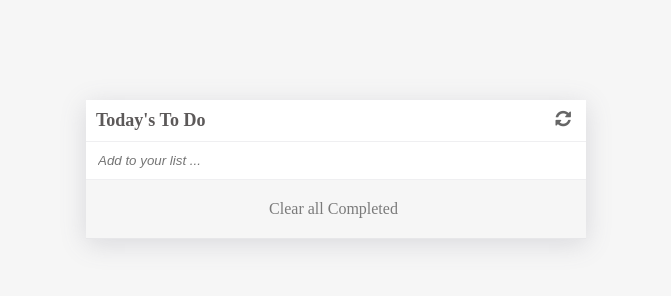
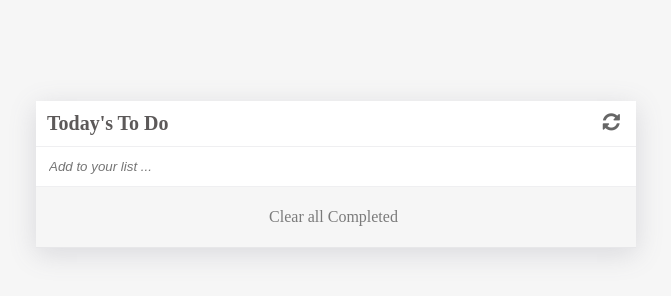
Before and after one commit to Carshy/To-Do-List-JS-App, a website built with webpack: page src/index.html in a window 1280 px wide. Shown: the whole page, without its empty margins (304-975 px from the left). Built offline with nearby package versions, Linux system fonts and the light colour scheme.

Commit message:
Make changes to fix eslint errors

```diff
--- a/src/completedtasks.js
+++ b/src/completedtasks.js
@@ -3,7 +3,7 @@ const storetask = (todoList) => {
 };
 
 const gettasks = () => JSON.parse(localStorage.getItem('todo-list-group'));
-// Make checkbox true for completed taskss
+// *****Make checkbox true for completed tasks
 export default (e) => {
   const list = gettasks();
   if (e.target.checked === true) {
--- a/src/displayhtml.js
+++ b/src/htmldisplay.js
@@ -28,7 +28,7 @@ export default (() => {
     const list = document.querySelector('#todo-list-group');
     list.insertBefore(newItem, btn);
   };
-  // Display List
+  // *****Display List
   const displayList = () => {
     const LocalStoragelist = localstore.gettasks();
     LocalStoragelist.forEach((item) => {
--- a/src/style.css
+++ b/src/style.css
@@ -3,20 +3,20 @@ body {
 }
 
 #todo-list-group {
+  margin: auto;
+  background-color: white;
+  width: 600px;
   list-style: none;
-  background-color: white;
-  width: 500px;
-  margin: auto;
   padding: 0;
-  margin-top: 100px;
-  box-shadow: rgba(100, 100, 120, 0.2) 0 5px 25px 0;
+  margin-top: 8%;
+  box-shadow: rgba(100, 100, 120, 0.2) 0 6px 26px 0;
 }
 
 #todo-list-group li {
   border-bottom: 1px solid rgba(100, 100, 120, 0.1);
   display: flex;
-  padding: 10px 15px 10px 10px;
-  color: rgb(92, 89, 89);
+  padding: 11px 16px 11px 11px;
+  color: #5c5959;
 }
 
 #todo-list-group li i {
@@ -24,7 +24,7 @@ body {
 }
 
 .todo-list-item1 {
-  font-size: 18px;
+  font-size: 20px;
   font-weight: 600;
 }
 
@@ -67,6 +67,13 @@ input[type=checkbox] {
 
 .btn:hover {
   background-color: rgb(0, 0, 0, 0.3);
+  color: #fff;
+}
+
+.btn a:hover {
+  color: #fff;
+  opacity: 0.9;
+  font-size: 24px;
 }
 
 .hideellipsis {
```
Also changed, not shown: src/index.js (+8 -8 lines), src/localstorage.js (+6 -6 lines).
